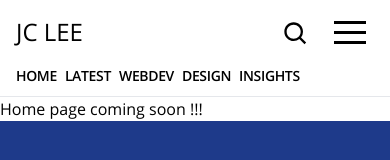
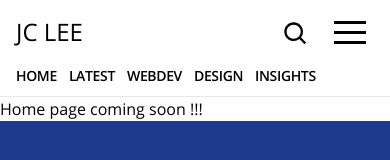
Before and after one commit to jc3lee/jclee-v3-nextjs-front, a Next.js app: page / in a window 390 px wide. Shown: the top 160 px of the page. Built offline with nearby package versions, Linux system fonts and the light colour scheme; no server answers; what react-google-recaptcha-v3 would draw is missing.

Commit message:
added a little more margin to menu on mobile

```diff
--- a/components/MyTopNav.tsx
+++ b/components/MyTopNav.tsx
@@ -54,11 +54,11 @@
           </div>
         </div>
         <div className="mt-2 lg:mt-4 text-sm uppercase flex items-center flex-wrap font-semibold tracking-tight">
-          <Link href="/blog"><a className={`${currentPath === "/blog" ? "bg-blue-700 text-white px-2" : ""} mr-2 md:mr-4 py-0.5`}>Home</a></Link>
-          <Link href="/blog/latest"><a className={`${currentPath === "/blog/latest" ? "bg-blue-700 text-white px-2" : ""} mr-2 md:mr-4 py-0.5`}>Latest</a></Link>
-          <Link href="/blog/category/webdev"><a className="mr-2 md:mr-4 py-0.5">Webdev</a></Link>
-          <Link href="/blog/category/design"><a className="mr-2 md:mr-4 py-0.5">Design</a></Link>
-          <Link href="/blog/category/insights"><a className="mr-2 md:mr-4 py-0.5">Insights</a></Link>
+          <Link href="/blog"><a className={`${currentPath === "/blog" ? "bg-blue-700 text-white px-2" : ""} mr-3 md:mr-4 py-0.5`}>Home</a></Link>
+          <Link href="/blog/latest"><a className={`${currentPath === "/blog/latest" ? "bg-blue-700 text-white px-2" : ""} mr-3 md:mr-4 py-0.5`}>Latest</a></Link>
+          <Link href="/blog/category/webdev"><a className="mr-3 md:mr-4 py-0.5">Webdev</a></Link>
+          <Link href="/blog/category/design"><a className="mr-3 md:mr-4 py-0.5">Design</a></Link>
+          <Link href="/blog/category/insights"><a className="mr-3 md:mr-4 py-0.5">Insights</a></Link>
         </div>
       </nav>
     </div>
```
